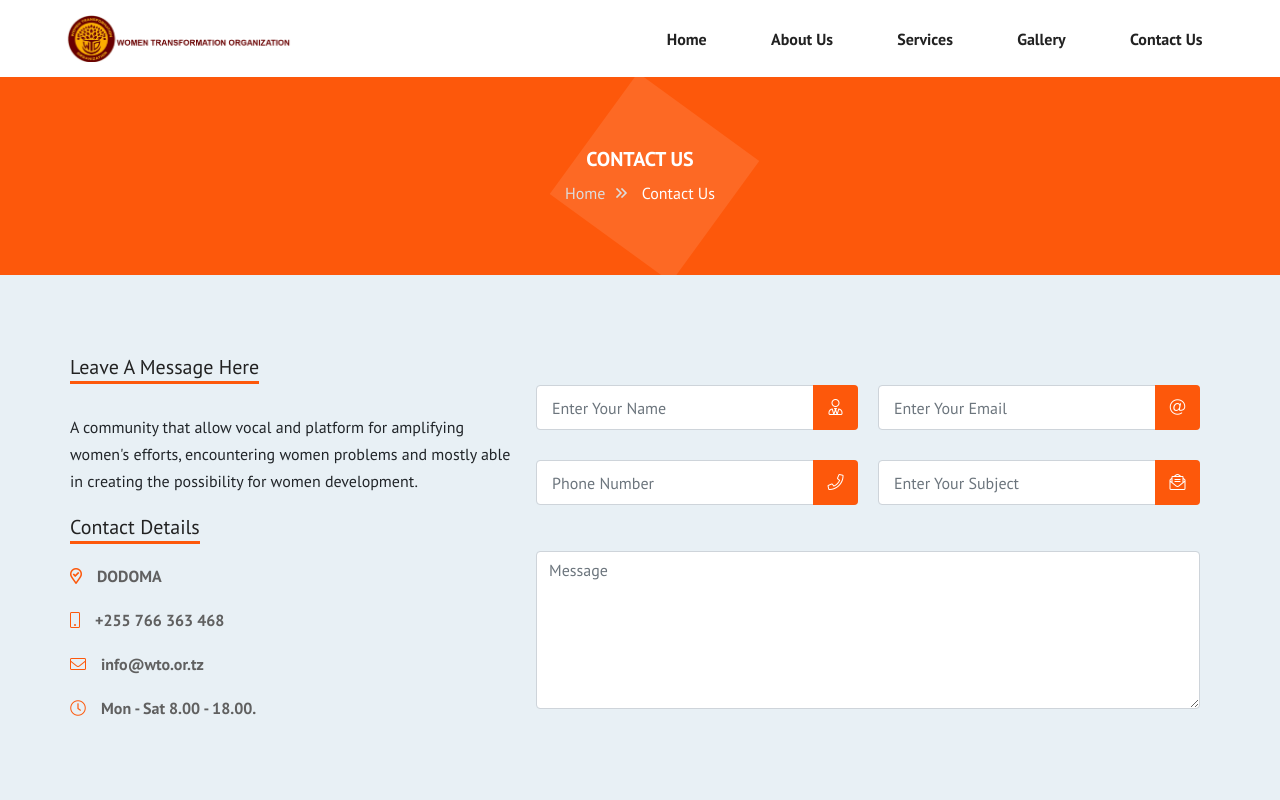
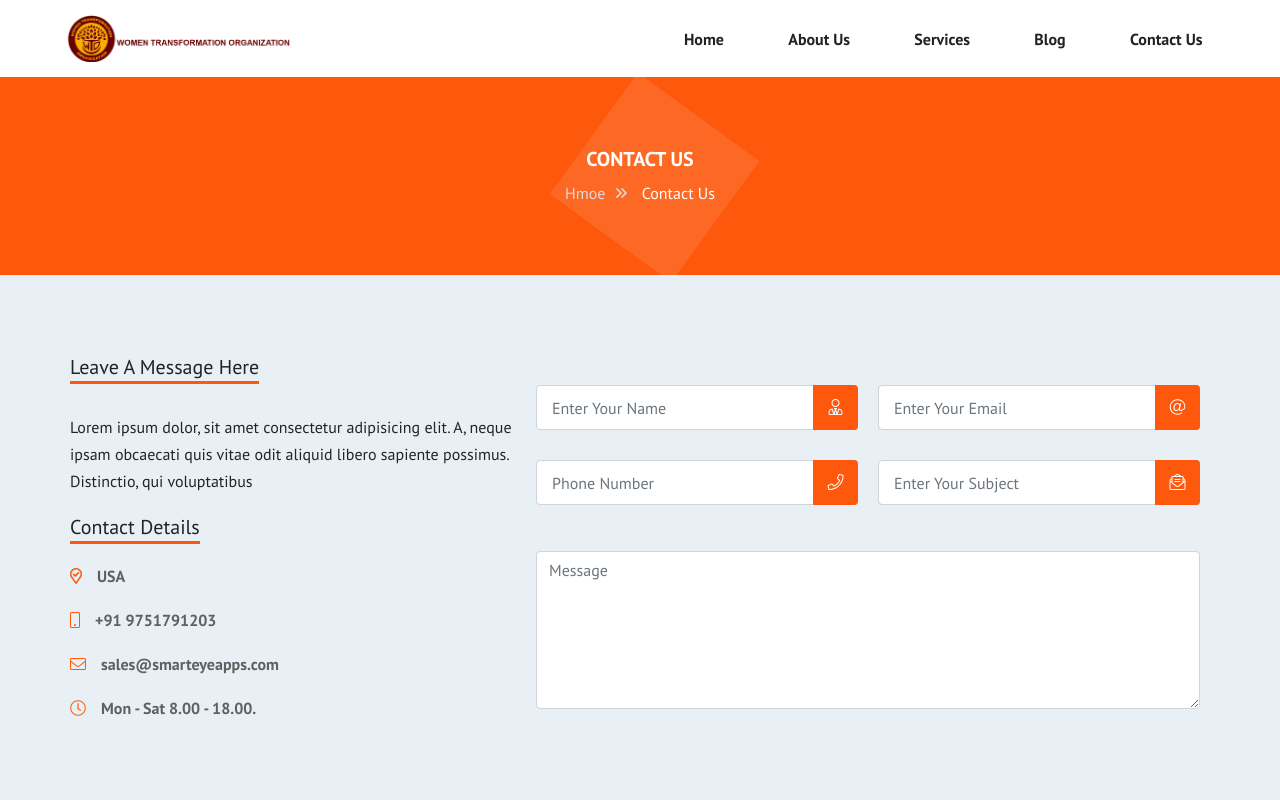
Before and after one commit to edo2019/theGlobalYouthwebsite, a plain HTML site: page contact-us.html in a window 1280 px wide. Shown: the top 800 px of the page. Drawn offline with Linux system fonts and the light colour scheme; a script that the page names is missing.

Commit message:
contact us changes

```diff
--- a/contact-us.html
+++ b/contact-us.html
@@ -29,7 +29,7 @@
                   <li><a href="index.html">Home</a></li>
                   <li><a href="about-us.html">About Us</a></li>
                   <li><a href="services.html">Services</a></li>
-                  <li><a href="blog.html">Gallery</a></li>
+                  <li><a href="blog.html">Blog</a></li>
                   <li><a href="contact-us.html">Contact Us</a></li>
                 </ul>
               </div>
@@ -53,7 +53,7 @@
                     <div class="heading-wrapper">
                         <h3>Contact Us</h3>
                         <ol>
-                            <a href="index.html"><li>Home<i class="far fa-angle-double-right"></i></li></a>
+                            <li>Hmoe<i class="far fa-angle-double-right"></i></li>
                             <li>Contact Us</li>
                         </ol>
                     </div>
@@ -70,15 +70,16 @@
                          <div class="sup-content">
                              <div class="head-content">
                                  <h2>Leave A Message Here</h2>
-                                 <p>A community that allow vocal and platform for amplifying women's efforts, encountering women problems and mostly able in creating the possibility for women development. </p>
+                                 <p>Lorem ipsum dolor, sit amet consectetur adipisicing elit. A, neque ipsam obcaecati
+                                     quis vitae odit aliquid libero sapiente possimus. Distinctio, qui voluptatibus </p>
                              </div>
 
                              <div class="contact-title">
                                  <h2>Contact Details</h2>
                                  <ol>
-                                     <li><i class="far fa-map-marker-check"></i>DODOMA</li>
-                                     <li><i class="fal fa-mobile"></i>+255 766 363 468</li>
-                                     <li><i class="fal fa-envelope"></i>info@wto.or.tz</li>
+                                     <li><i class="far fa-map-marker-check"></i>USA</li>
+                                     <li><i class="fal fa-mobile"></i>+91 9751791203 </li>
+                                     <li><i class="fal fa-envelope"></i>sales@smarteyeapps.com</li>
                                      <li><i class="fal fa-clock"></i>Mon - Sat 8.00 - 18.00.</li>
                                  </ol>
                              </div>
@@ -135,8 +136,9 @@
 
      <section class="mab-01">
          <iframe style="width:100%"
-              src="https://www.google.com/maps/embed?pb=!1m18!1m12!1m3!1d3966.6411470077537!2d35.744713223818586!3d-6.178766260541552!2m3!1f0!2f0!3f0!3m2!1i1024!2i768!4f13.1!3m3!1m2!1s0x184de55bcb3301b1%3A0xe2161c9bbee063a6!2sNyerere%20Square%2C%20Dodoma!5e0!3m2!1sen!2stz!4v1695052739339!5m2!1sen!2stz"
+             src="https://www.google.com/maps/embed?pb=!1m14!1m12!1m3!1d249759.19784092825!2d79.10145254589841!3d12.009924873581818!2m3!1f0!2f0!3f0!3m2!1i1024!2i768!4f13.1!5e0!3m2!1sen!2sin!4v1448883859107"
              height="450" frameborder="0" allowfullscreen=""></iframe>
+
 
      </section>
   </main>
@@ -166,7 +168,7 @@
             <li><a href="index.html"><i class="fal fa-angle-double-right"></i>Home</a></li>
             <li><a href="about-us.html"><i class="fal fa-angle-double-right"></i>About Us</a></li>
             <li><a href="services.html"><i class="fal fa-angle-double-right"></i>Services</a></li>
-            <li><a href="blog.html"><i class="fal fa-angle-double-right"></i>Gallery</a></li>
+            <li><a href="blog.html"><i class="fal fa-angle-double-right"></i>Blog</a></li>
             <li><a href="contact-us.html"><i class="fal fa-angle-double-right"></i>Contact Us</a></li>
           </ol>
         </div>
@@ -178,7 +180,7 @@
             <li><a href="#"><i class="fal fa-angle-double-right"></i>Home</a></li>
             <li><a href="#"><i class="fal fa-angle-double-right"></i>About Us</a></li>
             <li><a href="#"><i class="fal fa-angle-double-right"></i>Services</a></li>
-            <li><a href="#"><i class="fal fa-angle-double-right"></i>Gallery</a></li>
+            <li><a href="#"><i class="fal fa-angle-double-right"></i>Blog</a></li>
             <li><a href="#"><i class="fal fa-angle-double-right"></i>Contact Us</a></li>
           </ol>
         </div>
```
